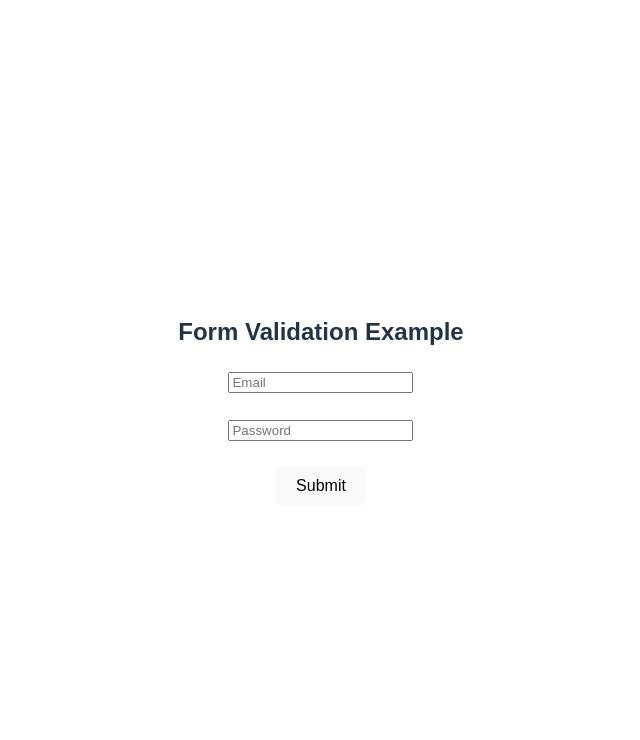
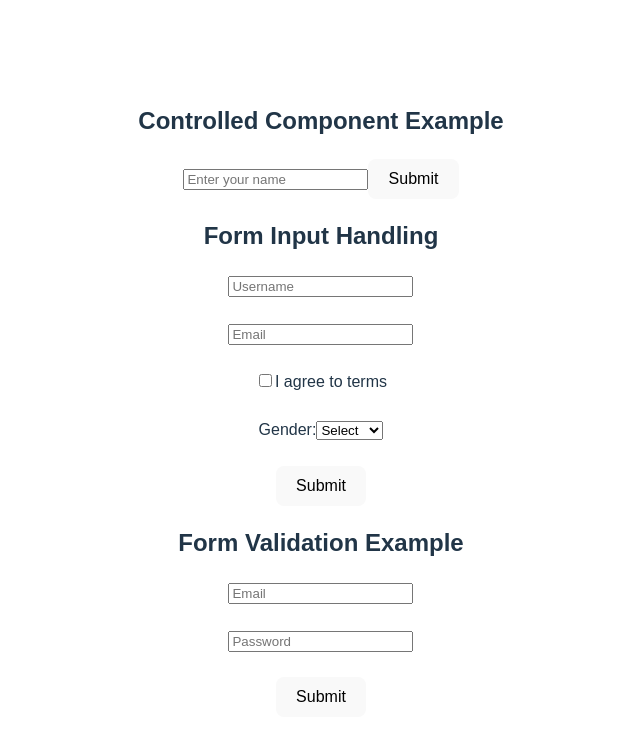
Before and after one commit to kuldeeepkumar/Training, a React (Vite) app: page / in a window 1280 px wide. Shown: the top 740 px of the page, without its empty margins (319-959 px from the left). Built offline with nearby package versions, Linux system fonts and the light colour scheme.

Commit message:
one conditional renderring code is done in form handling component

```diff
--- a/src/reactExercises/exercise5/FormHandling.jsx
+++ b/src/reactExercises/exercise5/FormHandling.jsx
@@ -19,9 +19,18 @@ const FormHandling = () => {
   };
 
   const handleSubmit = (e) => {
+    if (
+      formData.username &&
+      formData.email &&
+      formData.agree &&
+      formData.gender
+    ) {
+      setThanksScreen((prev) => !prev);
+    } else {
+      alert("Please fill all the fields");
+    }
     e.preventDefault();
     console.log("Form Submitted:", formData);
-    setThanksScreen((prev) => !prev);
   };
 
   return (
--- a/src/reactExercises/exercise5/ReactExercise5.jsx
+++ b/src/reactExercises/exercise5/ReactExercise5.jsx
@@ -6,9 +6,8 @@ import React from "react";
 const ReactExercise5 = () => {
   return (
     <>
-      {/* <ControlledComponent /> */}
-      {/* <FormHandling /> */}
-
+      <ControlledComponent />
+      <FormHandling />
       <FormValidation />
     </>
   );
```
